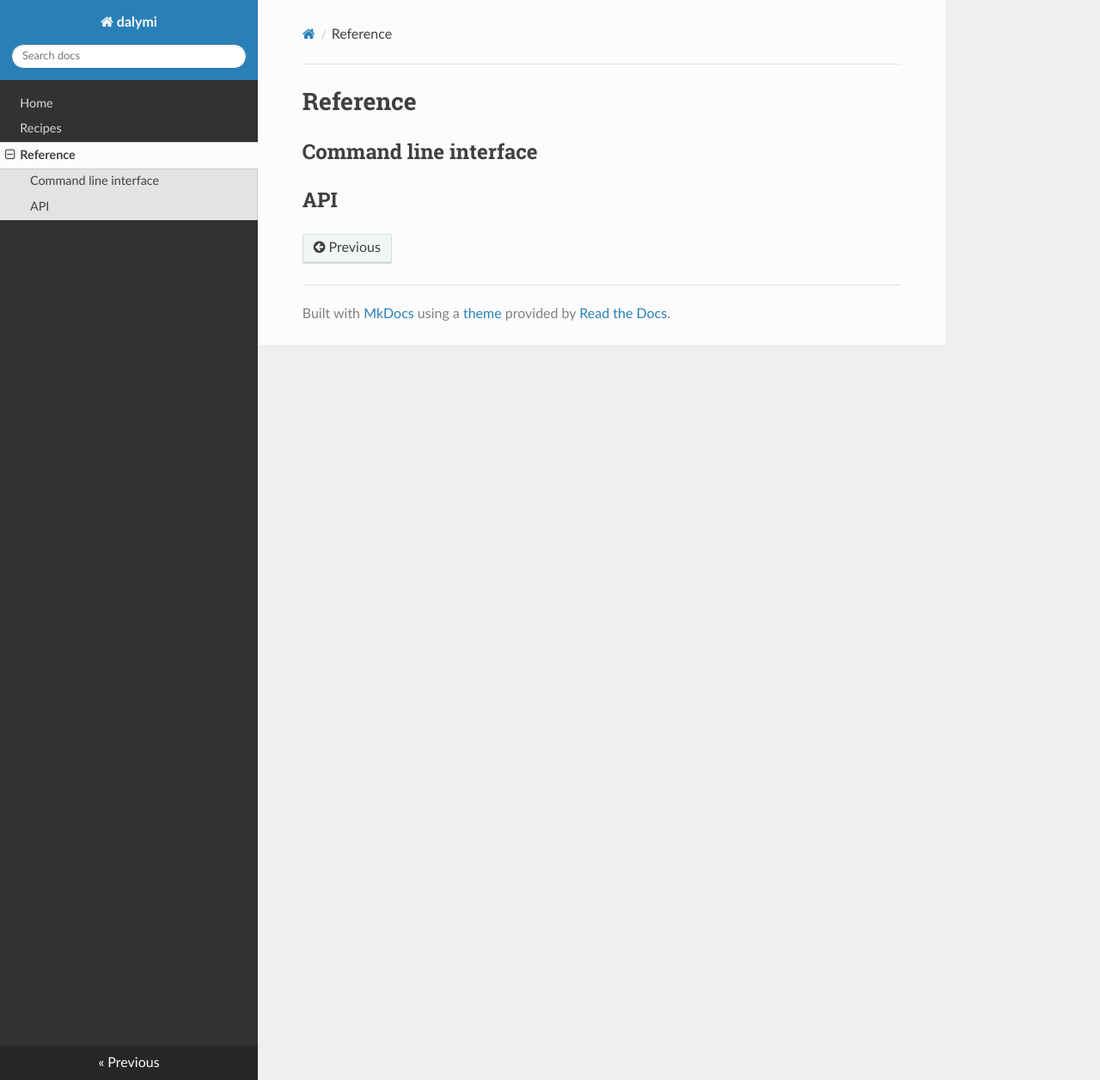
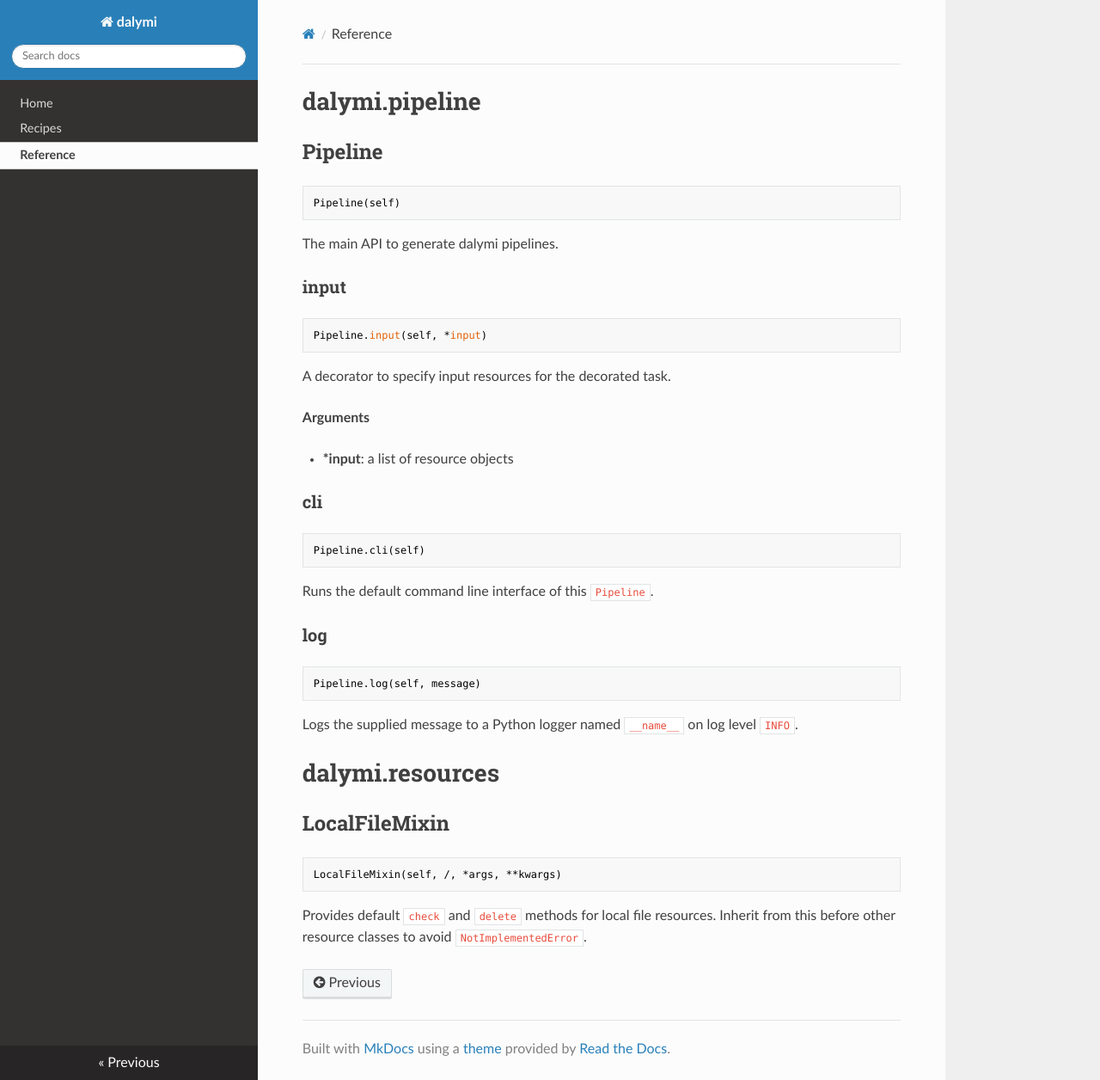
Before and after one commit to joschnitzbauer/dalymi, an MkDocs documentation site: the page built from docs/reference.md, in a window 1280 px wide and 1256 px high. Shown: the whole window at 86% size. Built offline with MkDocs 1.6.1, drawn with Linux system fonts in a browser that asks for light colours; nearby versions of some CDN libraries; old or Windows-style settings are respelled for this version of MkDocs.

Commit message:
started api reference

````diff
--- a/docs/reference.md
+++ b/docs/reference.md
@@ -1,5 +1,50 @@
-# Reference
+<h1 id="dalymi.pipeline">dalymi.pipeline</h1>
 
-## Command line interface
 
-## API
+<h2 id="dalymi.pipeline.Pipeline">Pipeline</h2>
+
+```python
+Pipeline(self)
+```
+
+The main API to generate dalymi pipelines.
+
+<h3 id="dalymi.pipeline.Pipeline.input">input</h3>
+
+```python
+Pipeline.input(self, *input)
+```
+
+A decorator to specify input resources for the decorated task.
+
+__Arguments__
+
+- __*input__: a list of resource objects
+
+<h3 id="dalymi.pipeline.Pipeline.cli">cli</h3>
+
+```python
+Pipeline.cli(self)
+```
+
+Runs the default command line interface of this `Pipeline`.
+
+<h3 id="dalymi.pipeline.Pipeline.log">log</h3>
+
+```python
+Pipeline.log(self, message)
+```
+
+Logs the supplied message to a Python logger named `__name__` on log level `INFO`.
+
+<h1 id="dalymi.resources">dalymi.resources</h1>
+
+
+<h2 id="dalymi.resources.LocalFileMixin">LocalFileMixin</h2>
+
+```python
+LocalFileMixin(self, /, *args, **kwargs)
+```
+
+Provides default `check` and `delete` methods for local file resources.
+Inherit from this before other resource classes to avoid `NotImplementedError`.
````
Also changed, not shown: docs/README.md (added, +4 -0 lines), 1 other file.
